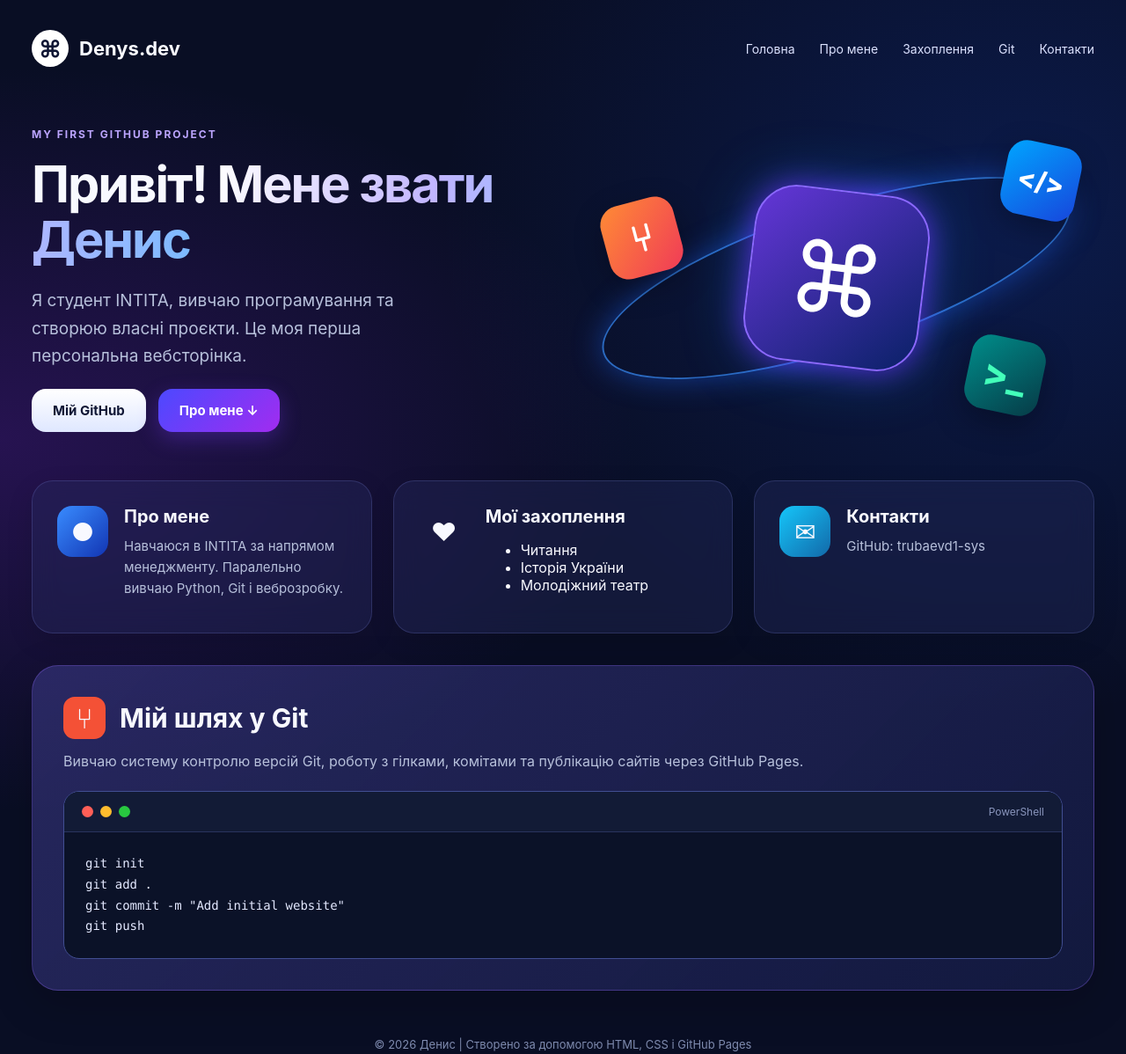
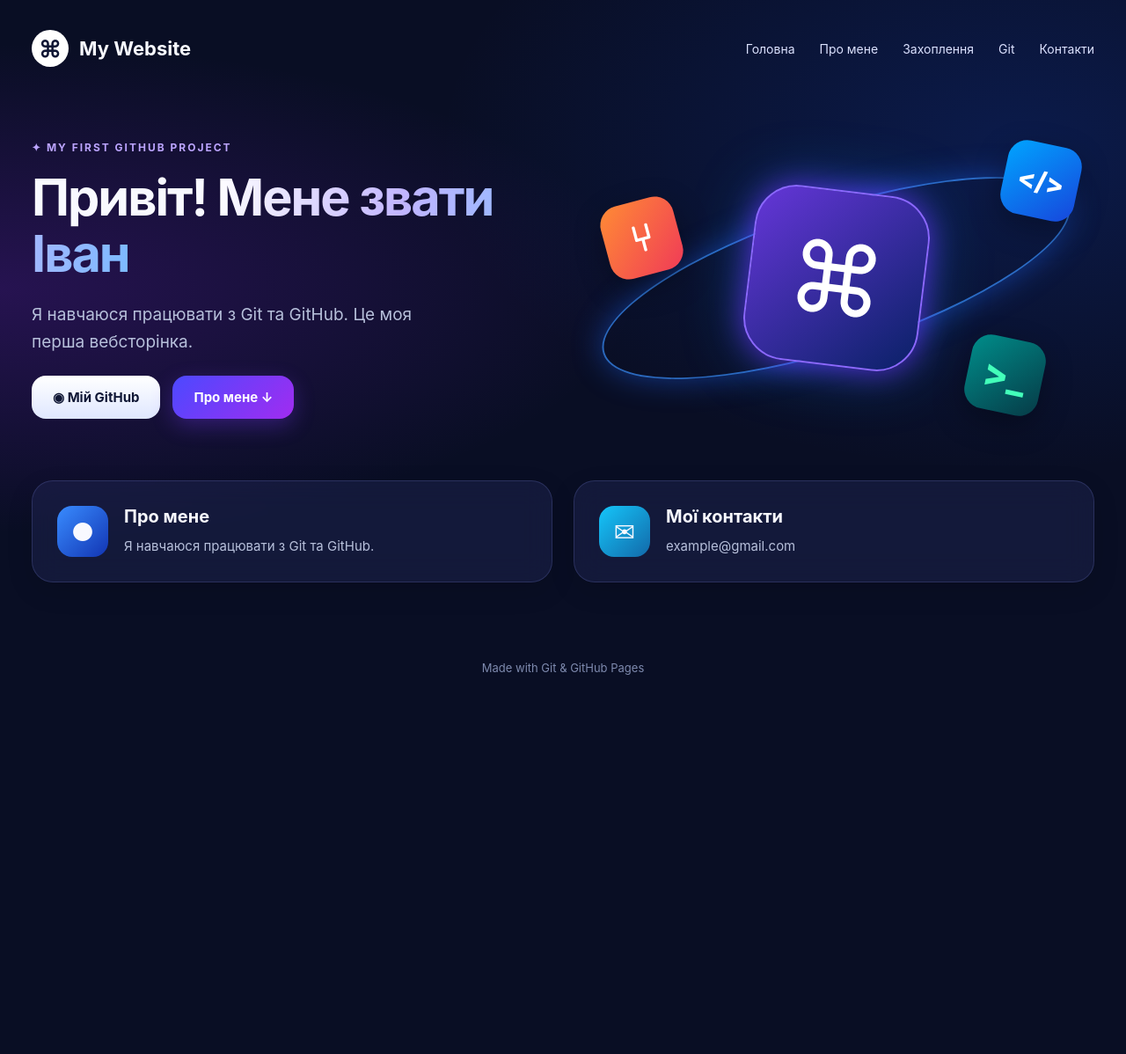
Before and after one commit to trubaevd1-sys/my-first-website, a plain HTML site: page index.html in a window 1280 px wide. Shown: the whole page at 88% size. After the commit the page ends 819 px from the top, so only its background shows below. Drawn offline with Linux system fonts and the light colour scheme.

Commit message:
Change page heading

```diff
--- a/index.html
+++ b/index.html
@@ -4,17 +4,19 @@
 <html lang="uk">
 <head>
   <meta charset="UTF-8">
-  <meta name="viewport" content="width=device-width, initial-scale=1.0">
-  <title>Денис | Моя вебсторінка</title>
+  <meta name="viewport"
+        content="width=device-width, initial-scale=1.0">
+  <title>My GitHub Portfolio</title>
   <link rel="stylesheet" href="style.css">
 </head>
 <body>
+
 <div class="page">
 
   <header class="navbar">
     <a class="brand" href="#home">
       <span class="brand-icon">⌘</span>
-        <span>Denys.dev</span>
+      <span>My Website</span>
     </a>
 
     <nav class="nav-links">
@@ -28,24 +30,28 @@
 
   <section class="hero" id="home">
     <div class="hero-content">
-        <span class="eyebrow">MY FIRST GITHUB PROJECT</span>
+      <span class="eyebrow">
+        ✦ MY FIRST GITHUB PROJECT
+      </span>
 
       <h1>
         Привіт!
-          <span class="gradient-text">Мене звати Денис</span>
+        <span class="gradient-text">
+          Мене звати Іван
+        </span>
       </h1>
 
       <p class="hero-description">
-          Я студент INTITA, вивчаю програмування та створюю власні проєкти.
-          Це моя перша персональна вебсторінка.
+        Я навчаюся працювати з Git та GitHub.
+        Це моя перша вебсторінка.
       </p>
 
       <div class="hero-actions">
         <a class="btn btn-light"
-             href="https://github.com/trubaevd1-sys"
+           href="https://github.com/USERNAME"
            target="_blank"
            rel="noopener noreferrer">
-            Мій GitHub
+          ◉ Мій GitHub
         </a>
 
         <a class="btn btn-primary" href="#about">
@@ -58,8 +64,12 @@
       <div class="orbit"></div>
       <div class="floating-icon icon-git">⑂</div>
       <div class="main-icon">⌘</div>
-        <div class="floating-icon icon-code">&lt;/&gt;</div>
-        <div class="floating-icon icon-terminal">&gt;_</div>
+      <div class="floating-icon icon-code">
+        &lt;/&gt;
+      </div>
+      <div class="floating-icon icon-terminal">
+        &gt;_
+      </div>
     </div>
   </section>
 
@@ -67,82 +77,32 @@
 
     <section class="glass-card" id="about">
       <div class="card-icon blue">●</div>
-
       <div>
         <h2>Про мене</h2>
         <p>
-            Навчаюся в INTITA за напрямом менеджменту.
-            Паралельно вивчаю Python, Git і веброзробку.
+          Я навчаюся працювати
+          з Git та GitHub.
         </p>
-        </div>
-      </section>
-
-      <section class="glass-card" id="hobbies">
-        <div class="card-icon pink">♥</div>
-
-        <div>
-          <h2>Мої захоплення</h2>
-
-          <ul class="hobbies-list">
-            <li>Читання</li>
-            <li>Історія України</li>
-            <li>Молодіжний театр</li>
-          </ul>
       </div>
     </section>
 
     <section class="glass-card" id="contacts">
       <div class="card-icon cyan">✉</div>
-
       <div>
-          <h2>Контакти</h2>
-          <a href="https://github.com/trubaevd1-sys"
-             target="_blank"
-             rel="noopener noreferrer">
-            GitHub: trubaevd1-sys
+        <h2>Мої контакти</h2>
+        <a href="mailto:example@gmail.com">
+          example@gmail.com
         </a>
       </div>
     </section>
 
   </div>
 
-    <section class="git-panel" id="git">
-      <div class="section-heading">
-        <div class="git-symbol">⑂</div>
-        <h2>Мій шлях у Git</h2>
-      </div>
-
-      <p class="section-description">
-        Вивчаю систему контролю версій Git, роботу з гілками,
-        комітами та публікацію сайтів через GitHub Pages.
-      </p>
-
-      <div class="terminal">
-        <div class="terminal-header">
-          <div class="window-dots">
-            <span class="dot red"></span>
-            <span class="dot yellow"></span>
-            <span class="dot green"></span>
-          </div>
-
-          <span class="terminal-title">PowerShell</span>
-        </div>
-
-        <div class="terminal-body">
-          <p class="tab-content" style="display: block;">git init
-git add .
-git commit -m "Add initial website"
-git push</p>
-        </div>
-      </div>
-    </section>
-
   <footer class="footer">
-      <p>
-        © 2026 Денис | Створено за допомогою HTML, CSS і GitHub Pages
-      </p>
+    <p>Made with Git & GitHub Pages</p>
   </footer>
 
 </div>
+
 </body>
 </html>
```
Lines whose indentation alone changed are shown as unchanged.
